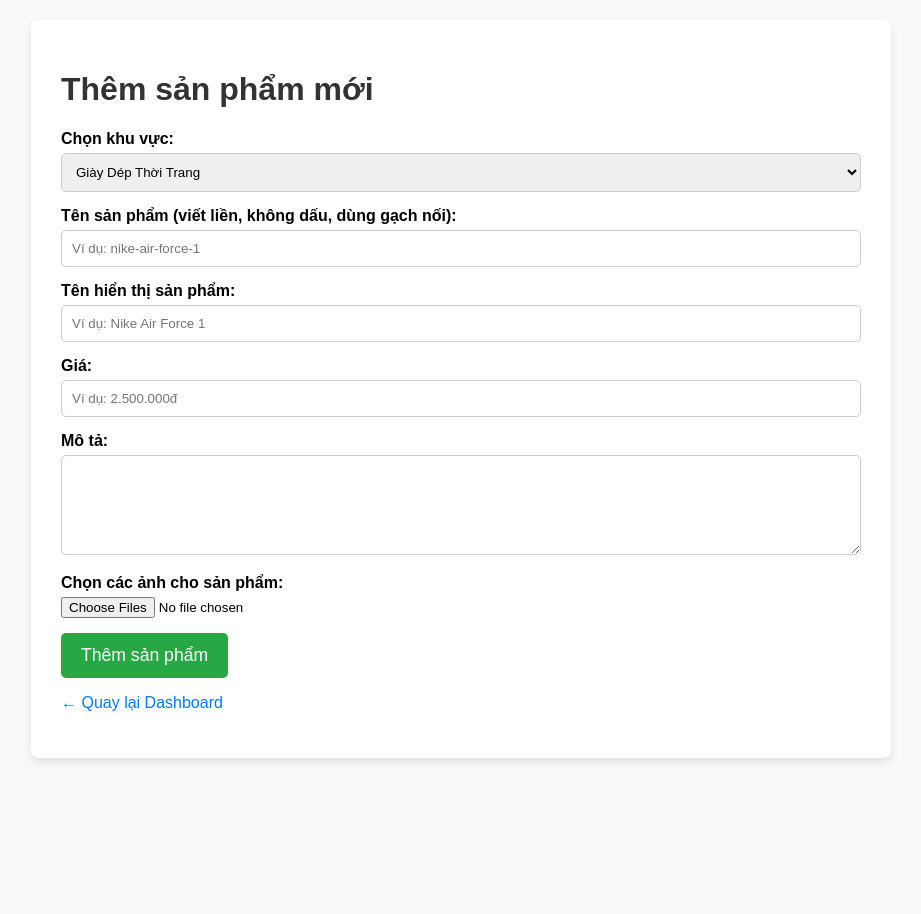
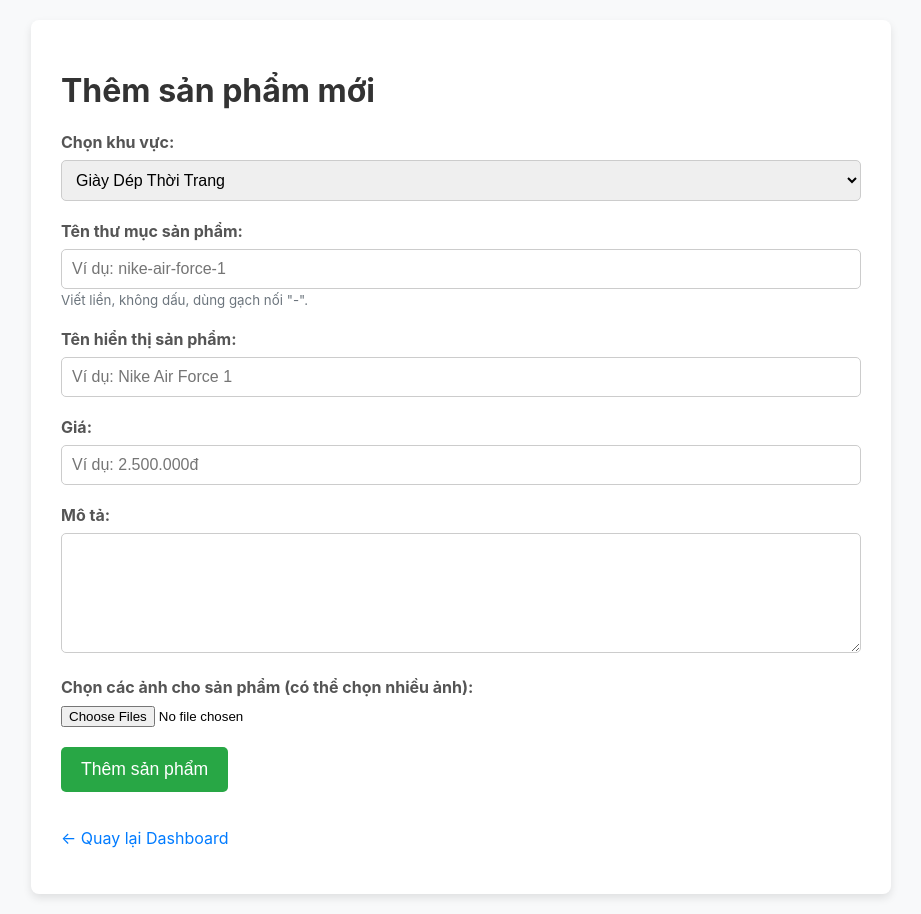
Before and after one commit to oop-nhom-8-bai-ban-hang/shop-ban, a Flask app: page /admin/add_product in a window 1280 px wide. Shown: the whole page, without its empty margins (179-1100 px from the left). Before the commit the page ends 762 px from the top, so only its background shows below. Run offline with Flask 3, Linux system fonts and the light colour scheme; a user stored in the database is signed in.

Commit message:
Enhance styling and labels in add_product.html

```diff
--- a/templates/add_product.html
+++ b/templates/add_product.html
@@ -4,21 +4,24 @@
     <meta charset="UTF-8">
     <title>Thêm sản phẩm mới</title>
     <style>
-        body { font-family: sans-serif; background-color: #f8f9fa; margin: 0; padding: 20px; }
+        body { font-family: -apple-system, BlinkMacSystemFont, "Segoe UI", Roboto, Helvetica, Arial, sans-serif; background-color: #f8f9fa; margin: 0; padding: 20px; }
         .container { max-width: 800px; margin: auto; background: white; padding: 30px; border-radius: 8px; box-shadow: 0 4px 8px rgba(0,0,0,0.1); }
         h1 { color: #333; }
-        .form-group { margin-bottom: 15px; }
-        label { display: block; margin-bottom: 5px; font-weight: bold; }
+        .form-group { margin-bottom: 20px; }
+        label { display: block; margin-bottom: 8px; font-weight: bold; color: #555; }
         input[type="text"], input[type="number"], textarea, select {
             width: 100%;
             padding: 10px;
             border: 1px solid #ccc;
             border-radius: 5px;
             box-sizing: border-box;
+            font-size: 1em;
         }
-        textarea { resize: vertical; min-height: 100px; }
-        button { background-color: #28a745; color: white; padding: 12px 20px; border: none; border-radius: 5px; cursor: pointer; font-size: 1.1em; }
-        a { color: #007bff; text-decoration: none; }
+        textarea { resize: vertical; min-height: 120px; }
+        button { background-color: #28a745; color: white; padding: 12px 20px; border: none; border-radius: 5px; cursor: pointer; font-size: 1.1em; transition: background-color 0.2s; }
+        button:hover { background-color: #218838; }
+        .back-link { display: inline-block; margin-top: 20px; color: #007bff; text-decoration: none; }
+        small { color: #6c757d; }
     </style>
 </head>
 <body>
@@ -33,8 +36,9 @@
                 </select>
             </div>
             <div class="form-group">
-                <label for="product_name_slug">Tên sản phẩm (viết liền, không dấu, dùng gạch nối):</label>
+                <label for="product_name_slug">Tên thư mục sản phẩm:</label>
                 <input type="text" id="product_name_slug" name="product_name_slug" placeholder="Ví dụ: nike-air-force-1" required>
+                <small>Viết liền, không dấu, dùng gạch nối "-".</small>
             </div>
             <div class="form-group">
                 <label for="product_name_display">Tên hiển thị sản phẩm:</label>
@@ -49,12 +53,12 @@
                 <textarea id="description" name="description" required></textarea>
             </div>
             <div class="form-group">
-                <label for="images">Chọn các ảnh cho sản phẩm:</label>
+                <label for="images">Chọn các ảnh cho sản phẩm (có thể chọn nhiều ảnh):</label>
                 <input type="file" id="images" name="images" multiple>
             </div>
             <button type="submit">Thêm sản phẩm</button>
         </form>
-        <p><a href="{{ url_for('admin_dashboard') }}">← Quay lại Dashboard</a></p>
+        <p><a href="{{ url_for('admin_dashboard') }}" class="back-link">← Quay lại Dashboard</a></p>
     </div>
 </body>
 </html>
```
